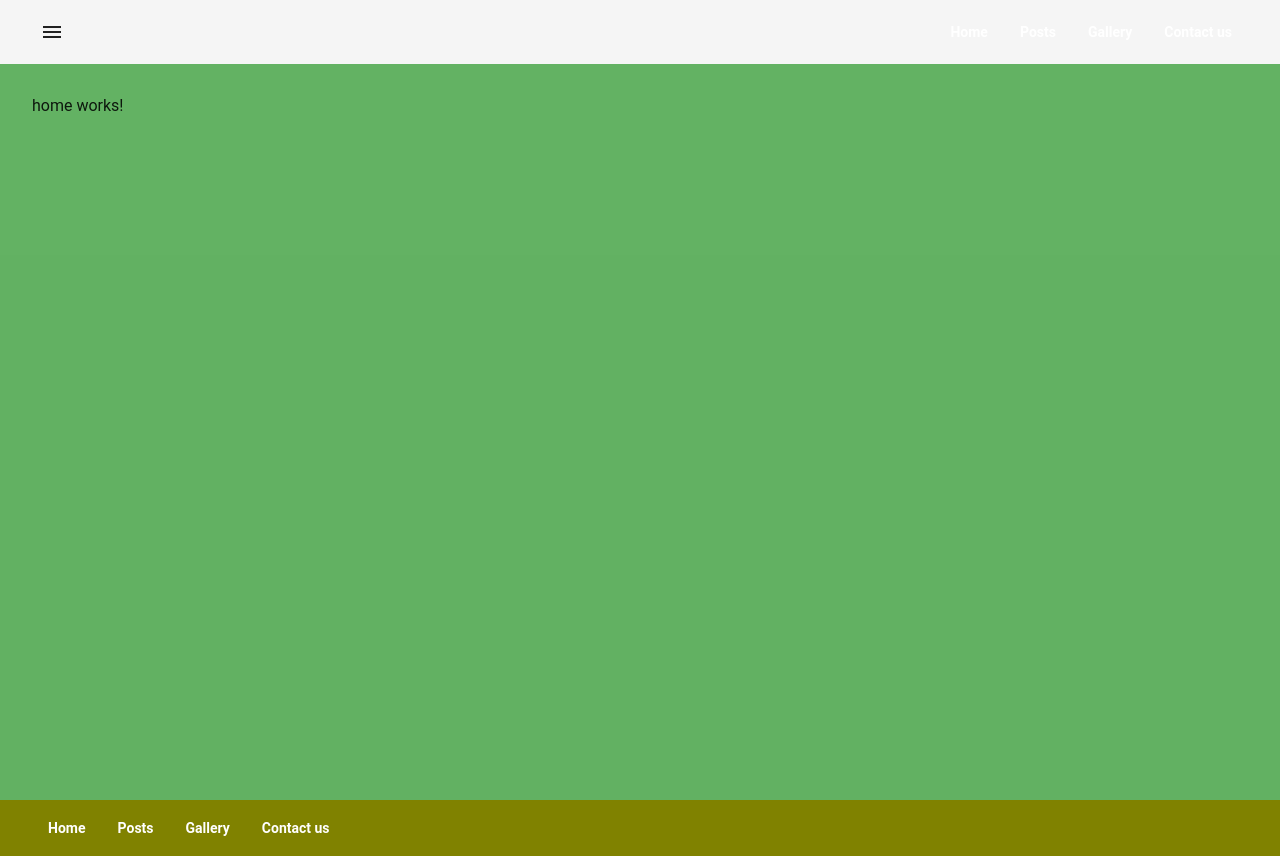
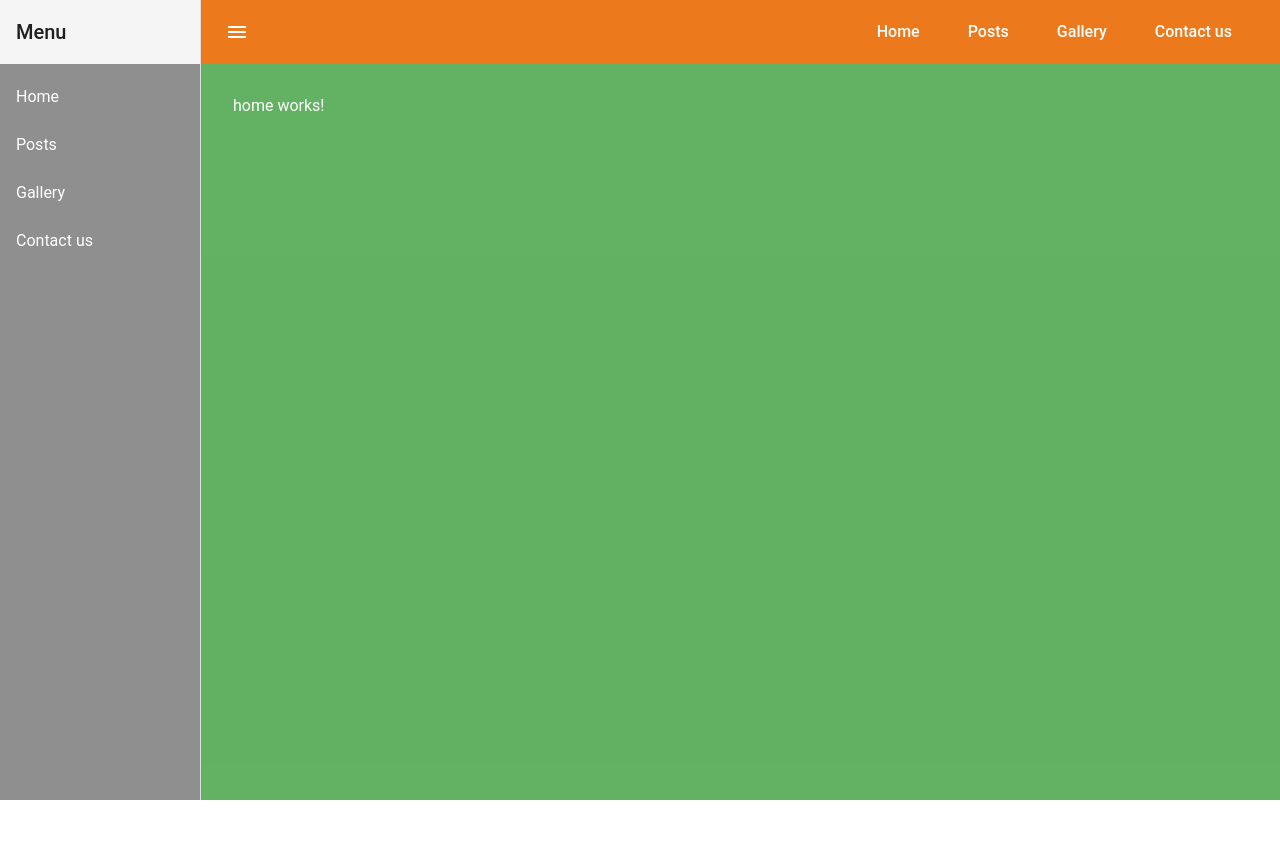
Before and after one commit to Nikk-V-V/InterviewTest, an Angular app: page /home in a window 1280 px wide. After the commit the page ends 800 px from the top, so only its background shows below. Built offline with nearby package versions, Linux system fonts and the light colour scheme.

Commit message:
9 files modified

```diff
--- a/src/app/app.component.html
+++ b/src/app/app.component.html
@@ -1,5 +1,5 @@
 <mat-sidenav-container>
-  <mat-sidenav #drawer class="sidenav" fixedInViewport [attr.role]="'dialog'" mode="over" [opened]="false">
+  <mat-sidenav #drawer class="sidenav" fixedInViewport [attr.role]="'dialog'" mode="side" [opened]="true">
     <app-aside></app-aside>
   </mat-sidenav>
   <mat-sidenav-content>
@@ -7,6 +7,6 @@
     <div class="container">
       <router-outlet></router-outlet>
     </div>
+    <app-footer></app-footer>
   </mat-sidenav-content>
 </mat-sidenav-container>
-<app-footer></app-footer>
--- a/src/app/app.module.ts
+++ b/src/app/app.module.ts
@@ -16,6 +16,7 @@ import { AsideComponent } from './components/aside/aside.component';
 import { PostsComponent } from './pages/posts/posts.component';
 import { GalleryComponent } from './pages/gallery/gallery.component';
 import { ContactUsComponent } from './pages/contact-us/contact-us.component';
+import { MatListModule } from '@angular/material/list';
 
 @NgModule({
   imports: [
@@ -27,7 +28,8 @@ import { ContactUsComponent } from './pages/contact-us/contact-us.component';
     MatCardModule,
     MatSidenavModule,
     MatIconModule,
-    MatButtonModule
+    MatButtonModule,
+    MatListModule
   ],
   declarations: [
     AppComponent,
--- a/src/app/components/aside/aside.component.html
+++ b/src/app/components/aside/aside.component.html
@@ -1,10 +1,11 @@
-<aside class="absolute">
-  <nav>
-    <ul>
-      <li>Home</li>
-      <li>Posts</li>
-      <li>Gallery</li>
-      <li>Contact us</li>
-    </ul>
-  </nav>
+<aside>
+  <mat-toolbar>
+    Menu
+  </mat-toolbar>
+  <mat-selection-list [multiple]="false">
+    <mat-list-option>Home</mat-list-option>
+    <mat-list-option>Posts</mat-list-option>
+    <mat-list-option>Gallery</mat-list-option>
+    <mat-list-option>Contact us</mat-list-option>
+  </mat-selection-list>
 </aside>
--- a/src/app/components/aside/aside.component.scss
+++ b/src/app/components/aside/aside.component.scss
@@ -1,5 +1,4 @@
 aside {
-  padding: 1rem 2rem;
   min-height: 100vh;
   width: 200px;
   background: #3a3a3a91;
--- a/src/app/components/footer/footer.component.html
+++ b/src/app/components/footer/footer.component.html
@@ -1,12 +1,8 @@
-<footer>
-  <div class="container d-flex justyfy-center">
-    <nav>
-      <ul class="d-flex">
-        <li>Home</li>
-        <li>Posts</li>
-        <li>Gallery</li>
-        <li>Contact us</li>
-      </ul>
-    </nav>
-  </div>
-</footer>
+<mat-toolbar class="footer">
+  <mat-selection-list class="d-flex justyfy-center" [multiple]="false">
+    <mat-list-option>Home</mat-list-option>
+    <mat-list-option>Posts</mat-list-option>
+    <mat-list-option>Gallery</mat-list-option>
+    <mat-list-option>Contact us</mat-list-option>
+  </mat-selection-list>
+</mat-toolbar>
--- a/src/app/components/footer/footer.component.scss
+++ b/src/app/components/footer/footer.component.scss
@@ -1,5 +1,3 @@
-footer {
-  /* background: #1e1e1e; */
+mat-toolbar {
   background: #808200;
-  color: white;
 }
--- a/src/app/components/header/header.component.html
+++ b/src/app/components/header/header.component.html
@@ -1,17 +1,13 @@
-<header>
-  <mat-toolbar class="container justify-between align-center">
+<mat-toolbar class="header">
+  <mat-toolbar-row class="container justify-between align-center">
     <button mat-icon-button>
-      <mat-icon>menu</mat-icon>
+        <mat-icon>menu</mat-icon>
     </button>
-    <nav>
-      <ul class="d-flex">
-        <li>Home</li>
-        <li>Posts</li>
-        <li>Gallery</li>
-        <li>Contact us</li>
-      </ul>
-    </nav>
-  </mat-toolbar>
-
-
-</header>
+    <mat-selection-list [multiple]="false">
+      <mat-list-option>Home</mat-list-option>
+      <mat-list-option>Posts</mat-list-option>
+      <mat-list-option>Gallery</mat-list-option>
+      <mat-list-option>Contact us</mat-list-option>
+    </mat-selection-list>
+  </mat-toolbar-row>
+</mat-toolbar>
--- a/src/app/components/header/header.component.scss
+++ b/src/app/components/header/header.component.scss
@@ -1,7 +1,3 @@
-header {
+mat-toolbar {
   background-color: rgb(236, 121, 27);
 }
-
-li {
-  color: white;
-}
--- a/src/styles.scss
+++ b/src/styles.scss
@@ -11,6 +11,7 @@
   margin: 0;
   padding: 0;
   outline: none;
+  color: white;
 }
 
 body {
@@ -51,19 +52,10 @@ section {
   padding: 2rem;
 }
 
-ul li {
-  font-size: 14px;
-  font-weight: 600;
-  padding: 10px 1rem;
-  text-align: center;
-  cursor: pointer;
+mat-toolbar.header,
+mat-toolbar.footer {
+  mat-selection-list {
+    display: flex !important;
+    padding: 0 !important;
+  }
 }
-
-ul li:hover {
-  background: rgb(0 0 0 / 25%);
-}
-
-header .container,
-footer .container {
-  padding: 10px 2rem;
-}
```
